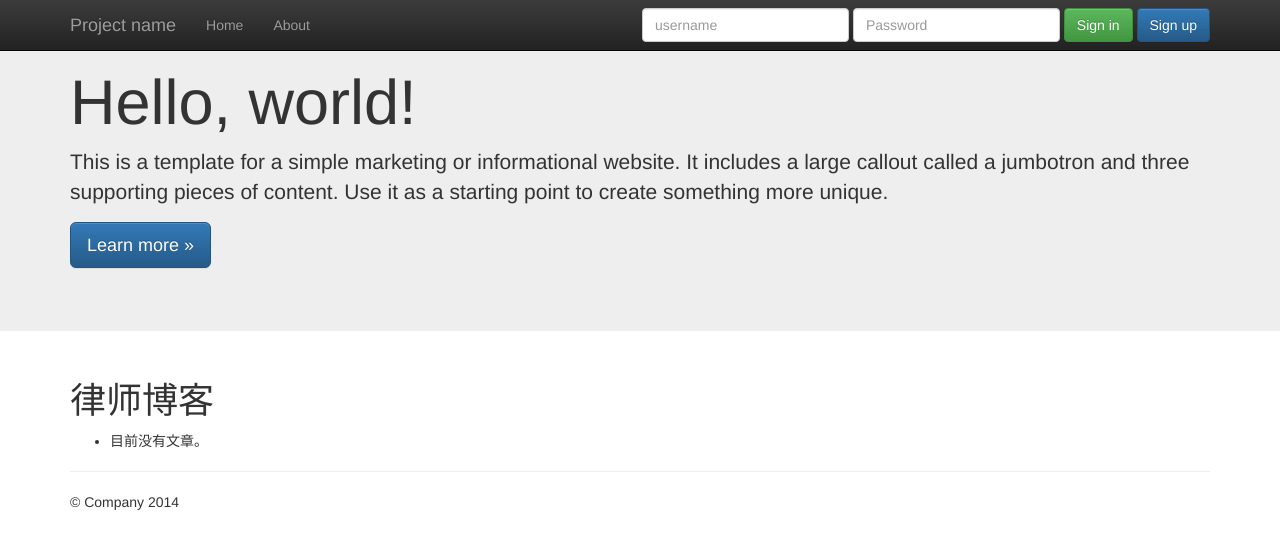
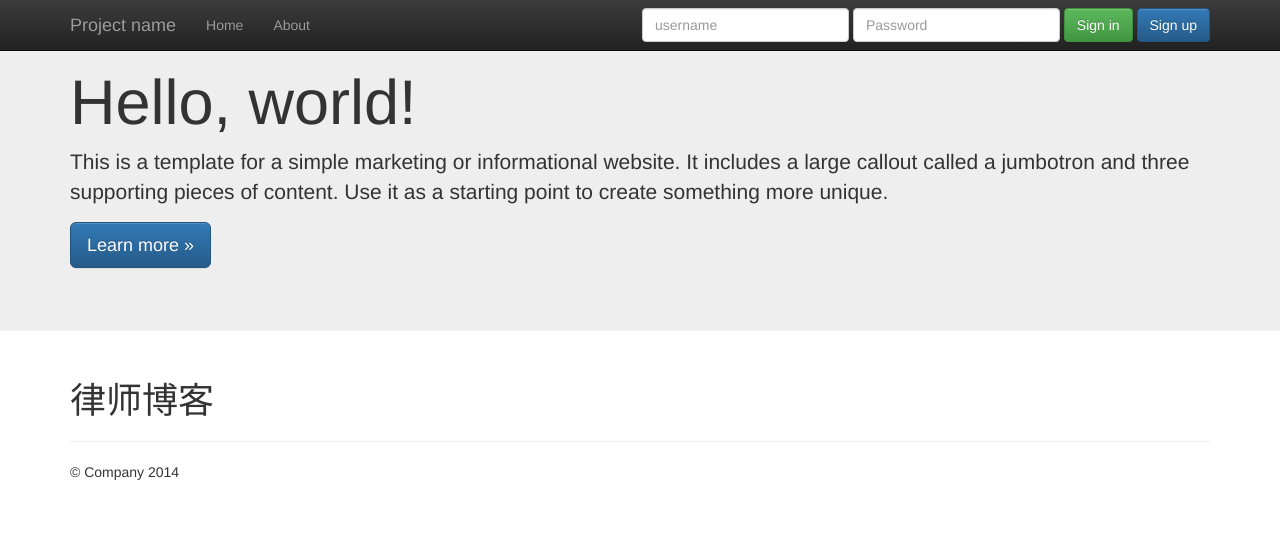
Before and after one commit to tianshuwei/legal-consultation-website, a Django app: a page that uses blogs/templates/blogs/list.html in a window 1280 px wide. Shown: the top 549 px of the page. Run offline with Django 3.2, Linux system fonts and the light colour scheme; some libraries are stand-ins or nearby versions.

Commit message:
律师博客列表

```diff
--- a/blogs/templates/blogs/list.html
+++ b/blogs/templates/blogs/list.html
@@ -7,8 +7,6 @@
 <ul>
 {% for lawyer in lawyers %}
 	<li><a href="{% url 'blogs:index' lawyer.id %}">{{ lawyer.user.username }}</a></li>
-{% empty %}
-	<li>目前没有文章。</li>
 {% endfor %}
 </ul>
 
```
